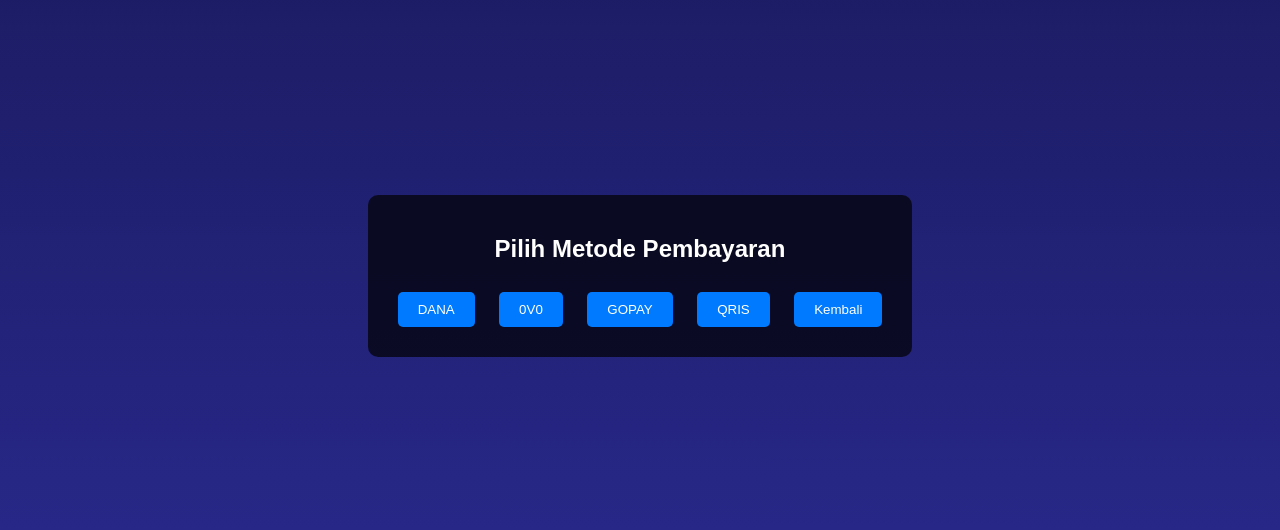
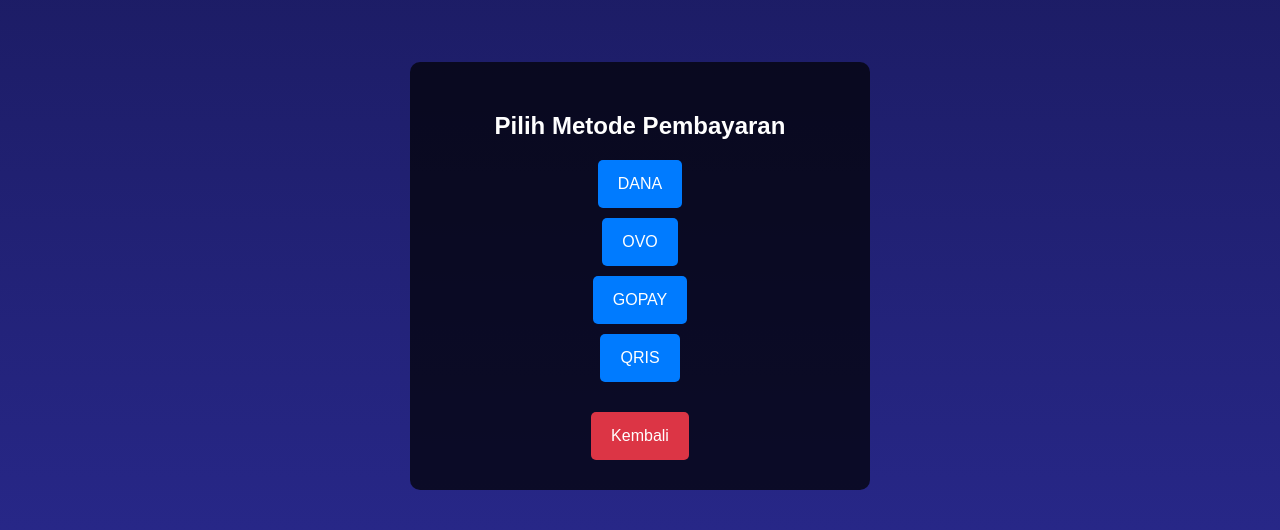
Before and after one commit to kantin44/finalpay, a plain HTML site: page index.html in a window 1280 px wide. Shown: the part 132-662 px from the top of the page. Drawn offline with Linux system fonts and the light colour scheme.

Commit message:
Update index.html

```diff
--- a/index.html
+++ b/index.html
@@ -3,7 +3,7 @@
 <head>
     <meta charset="UTF-8">
     <meta name="viewport" content="width=device-width, initial-scale=1.0">
-    <title>Payment KANTIN DIGITAL</title>
+    <title>Kantin Digital</title>
     <style>
         /* Gaya CSS untuk tampilan */
         body {
@@ -18,17 +18,33 @@
         .container {
             text-align: center;
             background: rgba(0, 0, 0, 0.7);
-            padding: 20px;
+            padding: 30px;
             border-radius: 10px;
+            width: 80%;
+            max-width: 400px;
         }
-        button {
-            margin: 10px;
-            padding: 10px 20px;
+        .payment-method {
+            margin: 10px 0;
+        }
+        .payment-button {
+            padding: 15px 20px;
             cursor: pointer;
             border: none;
             border-radius: 5px;
             background: #007bff;
             color: white;
+            font-size: 16px;
+            transition: background-color 0.3s;
+        }
+        .payment-button:hover {
+            background: #0056b3;
+        }
+        .back-button {
+            background: #dc3545;
+            margin-top: 20px;
+        }
+        .back-button:hover {
+            background: #c82333;
         }
     </style>
 </head>
@@ -36,11 +52,24 @@
 
 <div class="container">
     <h2>Pilih Metode Pembayaran</h2>
-    <button onclick="showNumber('DANA')">DANA</button>
-    <button onclick="showNumber('OVO')">0V0</button>
-    <button onclick="showNumber('GOPAY')">GOPAY</button>
-    <button onclick="showNumber('QRIS')">QRIS</button>
-    <button onclick="goBack()">Kembali</button>
+
+    <div class="payment-method">
+        <button class="payment-button" onclick="showNumber('DANA')">DANA</button>
+    </div>
+
+    <div class="payment-method">
+        <button class="payment-button" onclick="showNumber('OVO')">OVO</button>
+    </div>
+
+    <div class="payment-method">
+        <button class="payment-button" onclick="showNumber('GOPAY')">GOPAY</button>
+    </div>
+
+    <div class="payment-method">
+        <button class="payment-button" onclick="showQRIS()">QRIS</button>
+    </div>
+
+    <button class="payment-button back-button" onclick="goBack()">Kembali</button>
 </div>
 
 <script>
@@ -56,17 +85,24 @@
             case 'GOPAY':
                 number = 'Nomor Gopay: 0881025907406';
                 break;
-            case 'QRIS':
-                number = 'QRIS code akan muncul di layar';
-                break;
             default:
                 number = 'Metode tidak dikenali';
         }
         alert(number);
     }
 
+    function showQRIS() {
+        const imageUrl = 'https://files.catbox.moe/udw03p.jpg';
+        const a = document.createElement('a');
+        a.href = imageUrl;
+        a.download = 'QRIS_Image.jpg';
+        document.body.appendChild(a);
+        a.click();
+        document.body.removeChild(a);
+        window.location.href = imageUrl; // Redirect after download
+    }
+
     function goBack() {
-        // Logika untuk kembali ke tampilan sebelumnya
         window.history.back();
     }
 </script>
```
